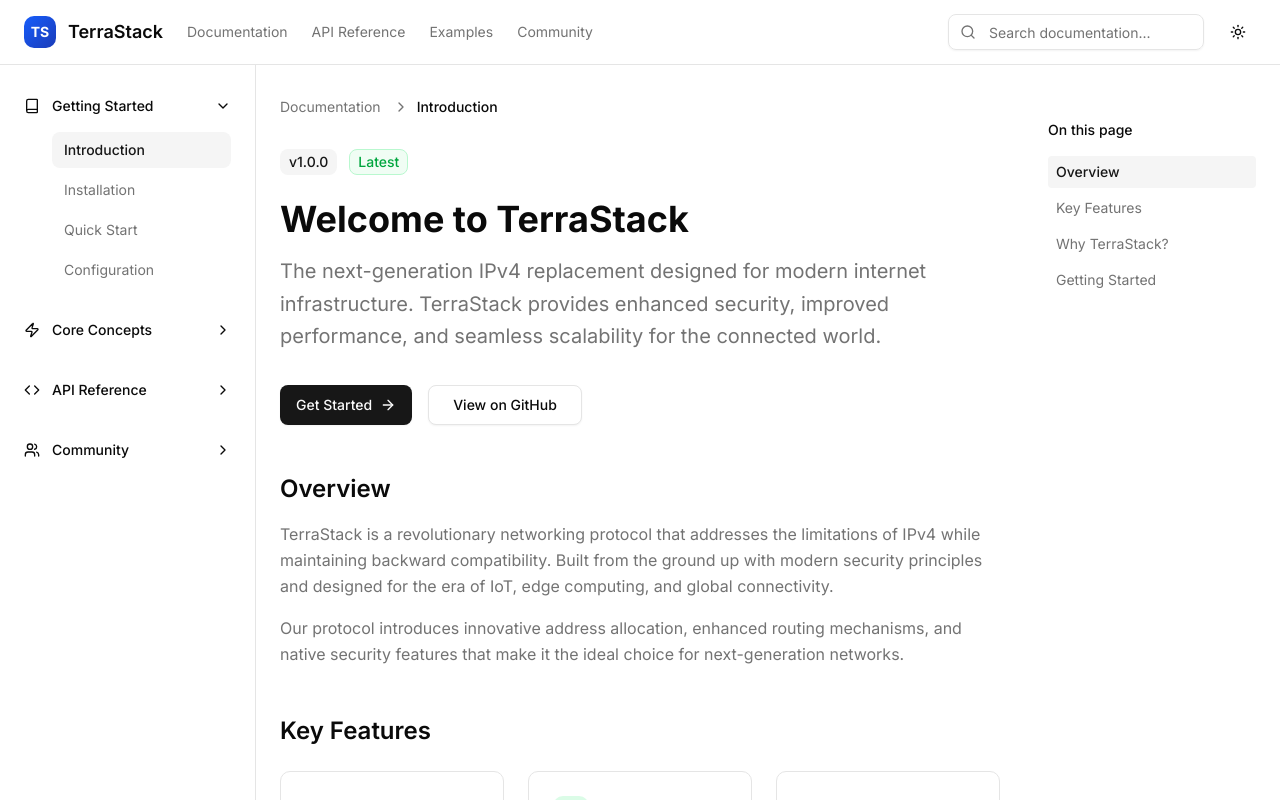
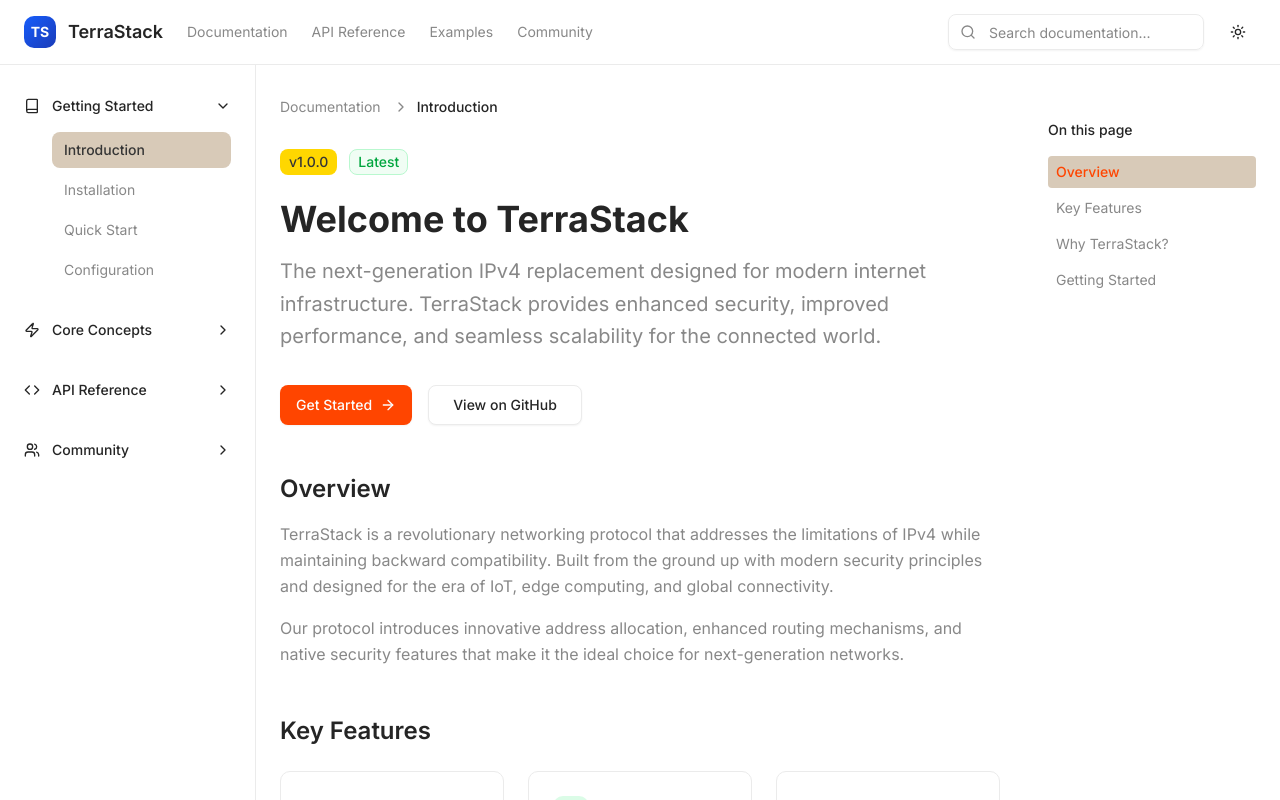
Before and after one commit to Terra-Magma/TerraStack-docs, a Next.js app: page / in a window 1280 px wide. Shown: the top 800 px of the page. Built offline with nearby package versions, Linux system fonts and the light colour scheme.

Commit message:
update styling

```diff
--- a/src/app/globals.css
+++ b/src/app/globals.css
@@ -29,10 +29,10 @@
     --color-accent: var(--accent);
     --color-muted-foreground: var(--muted-foreground);
     --color-muted: var(--muted);
+    --color-secondary: var(--secondary);
     --color-secondary-foreground: var(--secondary-foreground);
-    --color-secondary: var(--secondary);
+    --color-primary: var(--primary);
     --color-primary-foreground: var(--primary-foreground);
-    --color-primary: var(--primary);
     --color-popover-foreground: var(--popover-foreground);
     --color-popover: var(--popover);
     --color-card-foreground: var(--card-foreground);
@@ -44,72 +44,84 @@
 }
 
 :root {
+    --bg: #F5F5F5; /* pumice */
+    --text: #1C1C1C; /* slate */
     --radius: 0.625rem;
-    --background: oklch(1 0 0);
-    --foreground: oklch(0.145 0 0);
-    --card: oklch(1 0 0);
-    --card-foreground: oklch(0.145 0 0);
-    --popover: oklch(1 0 0);
-    --popover-foreground: oklch(0.145 0 0);
-    --primary: oklch(0.205 0 0);
-    --primary-foreground: oklch(0.985 0 0);
-    --secondary: oklch(0.97 0 0);
-    --secondary-foreground: oklch(0.205 0 0);
-    --muted: oklch(0.97 0 0);
-    --muted-foreground: oklch(0.556 0 0);
-    --accent: oklch(0.97 0 0);
-    --accent-foreground: oklch(0.205 0 0);
-    --destructive: oklch(0.577 0.245 27.325);
-    --border: oklch(0.922 0 0);
-    --input: oklch(0.922 0 0);
-    --ring: oklch(0.708 0 0);
-    --chart-1: oklch(0.646 0.222 41.116);
-    --chart-2: oklch(0.6 0.118 184.704);
-    --chart-3: oklch(0.398 0.07 227.392);
-    --chart-4: oklch(0.828 0.189 84.429);
-    --chart-5: oklch(0.769 0.188 70.08);
-    --sidebar: oklch(0.985 0 0);
-    --sidebar-foreground: oklch(0.145 0 0);
-    --sidebar-primary: oklch(0.205 0 0);
-    --sidebar-primary-foreground: oklch(0.985 0 0);
-    --sidebar-accent: oklch(0.97 0 0);
-    --sidebar-accent-foreground: oklch(0.205 0 0);
-    --sidebar-border: oklch(0.922 0 0);
-    --sidebar-ring: oklch(0.708 0 0);
+    --background: #FFFFFF;
+    --foreground: #252525;
+    --card: #FFFFFF;
+    --card-foreground: #252525;
+    --popover: #FFFFFF;
+    --popover-foreground: #252525;
+    --primary: #FF4500; /* lava */
+    --primary-foreground: #FCFCFC;
+    --secondary: #FFD700; /* sulfur */
+    --secondary-foreground: #353535;
+    --muted: #F7F7F7;
+    --muted-foreground: #888888; /* More readable on pumice */
+    --accent: #D8CAB8; /* clay */
+    --accent-foreground: #353535;
+    --destructive: #D7263D;
+    --border: #EBEBEB;
+    --input: #EBEBEB;
+    --ring: #B3B3B3;
+    --chart-1: #E67E22;
+    --chart-2: #3B9EFF;
+    --chart-3: #5A6AFF;
+    --chart-4: #FFD166;
+    --chart-5: #FFB347;
+    --sidebar: #2F2F2F; /* basalt */
+    --sidebar-foreground: #252525;
+    --sidebar-primary: #FF4500; /* lava */
+    --sidebar-primary-foreground: #353535; /* Matches other foregrounds */
+    --sidebar-accent: #FFD700; /* sulfur */
+    --sidebar-accent-foreground: #353535;
+    --sidebar-border: #EBEBEB;
+    --sidebar-ring: #B3B3B3;
+    --primary-hover: #FF6F00; /* magma glow */
+    --accent-hover: #B22222; /* ember red */
+    --destructive-hover: #8B0000; /* deep lava */
+    --destructive-foreground: #FCFCFC; /* Bright for contrast */
 }
 
 .dark {
-    --background: oklch(0.145 0 0);
-    --foreground: oklch(0.985 0 0);
-    --card: oklch(0.205 0 0);
-    --card-foreground: oklch(0.985 0 0);
-    --popover: oklch(0.205 0 0);
-    --popover-foreground: oklch(0.985 0 0);
-    --primary: oklch(0.922 0 0);
-    --primary-foreground: oklch(0.205 0 0);
-    --secondary: oklch(0.269 0 0);
-    --secondary-foreground: oklch(0.985 0 0);
-    --muted: oklch(0.269 0 0);
-    --muted-foreground: oklch(0.708 0 0);
-    --accent: oklch(0.269 0 0);
-    --accent-foreground: oklch(0.985 0 0);
-    --destructive: oklch(0.704 0.191 22.216);
-    --border: oklch(1 0 0 / 10%);
-    --input: oklch(1 0 0 / 15%);
-    --ring: oklch(0.556 0 0);
-    --chart-1: oklch(0.488 0.243 264.376);
-    --chart-2: oklch(0.696 0.17 162.48);
-    --chart-3: oklch(0.769 0.188 70.08);
-    --chart-4: oklch(0.627 0.265 303.9);
-    --chart-5: oklch(0.645 0.246 16.439);
-    --sidebar: oklch(0.205 0 0);
-    --sidebar-foreground: oklch(0.985 0 0);
-    --sidebar-primary: oklch(0.488 0.243 264.376);
-    --sidebar-primary-foreground: oklch(0.985 0 0);
-    --sidebar-accent: oklch(0.269 0 0);
-    --sidebar-accent-foreground: oklch(0.985 0 0);
-    --sidebar-border: oklch(1 0 0 / 10%);
-    --sidebar-ring: oklch(0.556 0 0);
+    --bg: #0D0D0D; /* obsidian */
+    --text: #CCCCCC; /* ash */
+    --background: #252525;
+    --foreground: #FCFCFC;
+    --card: #353535;
+    --card-foreground: #FCFCFC;
+    --popover: #353535;
+    --popover-foreground: #FCFCFC;
+    --primary: #FF4500; /* lava */
+    --primary-foreground: #353535;
+    --secondary: #FF6F00; /* magma */
+    --secondary-foreground: #FCFCFC;
+    --muted: #444444;
+    --muted-foreground: #B3B3B3; /* Light grayish tone */
+    --accent: #2F2F2F; /* basalt */
+    --accent-foreground: #FCFCFC;
+    --destructive: #FF4F5E;
+    --border: rgba(255, 255, 255, 0.10);
+    --input: rgba(255, 255, 255, 0.15);
+    --ring: #888888;
+    --chart-1: #6C63FF;
+    --chart-2: #FFD166;
+    --chart-3: #FFB347;
+    --chart-4: #7F53AC;
+    --chart-5: #FF6F61;
+    --sidebar: #2F2F2F; /* basalt */
+    --sidebar-foreground: #FCFCFC;
+    --sidebar-primary: #FF4500; /* lava */
+    --sidebar-primary-foreground: #FCFCFC; /* Very light */
+    --sidebar-accent: #FFD700; /* sulfur */
+    --sidebar-accent-foreground: #FCFCFC;
+    --sidebar-border: rgba(255, 255, 255, 0.10);
+    --sidebar-ring: #B3B3B3;
+    --primary-hover: #FF6F00; /* magma glow */
+    --accent-hover: #B22222; /* ember red */
+    --destructive-hover: #8B0000; /* deep lava */
+    --destructive-foreground: #FCFCFC; /* Bright for contrast */
 }
 
 @layer base {
--- a/tailwind.config.ts
+++ b/tailwind.config.ts
@@ -11,8 +11,7 @@ const config: Config = {
     extend: {
       backgroundImage: {
         'gradient-radial': 'radial-gradient(var(--tw-gradient-stops))',
-                'gradient-conic':
-                    'conic-gradient(from 180deg at 50% 50%, var(--tw-gradient-stops))',
+        'gradient-conic': 'conic-gradient(from 180deg at 50% 50%, var(--tw-gradient-stops))',
       },
       borderRadius: {
         lg: 'var(--radius)',
@@ -60,6 +59,17 @@ const config: Config = {
           '4': 'hsl(var(--chart-4))',
           '5': 'hsl(var(--chart-5))',
         },
+        obsidian: '#0D0D0D',
+        lava: '#FF4500',
+        ember: '#B22222',
+        magma: '#FF6F00',
+        ash: '#CCCCCC',
+        basalt: '#2F2F2F',
+        pumice: '#F5F5F5',
+        charcoal: '#333333',
+        sulfur: '#FFD700',
+        slate: '#1C1C1C',
+        clay: '#D8CAB8',
       },
       keyframes: {
         'accordion-down': {
@@ -85,6 +95,7 @@ const config: Config = {
       },
     },
   },
+  // eslint-disable-next-line @typescript-eslint/no-require-imports
   plugins: [require('tailwindcss-animate')],
 };
 export default config;
```
Lines whose indentation alone changed are shown as unchanged.
